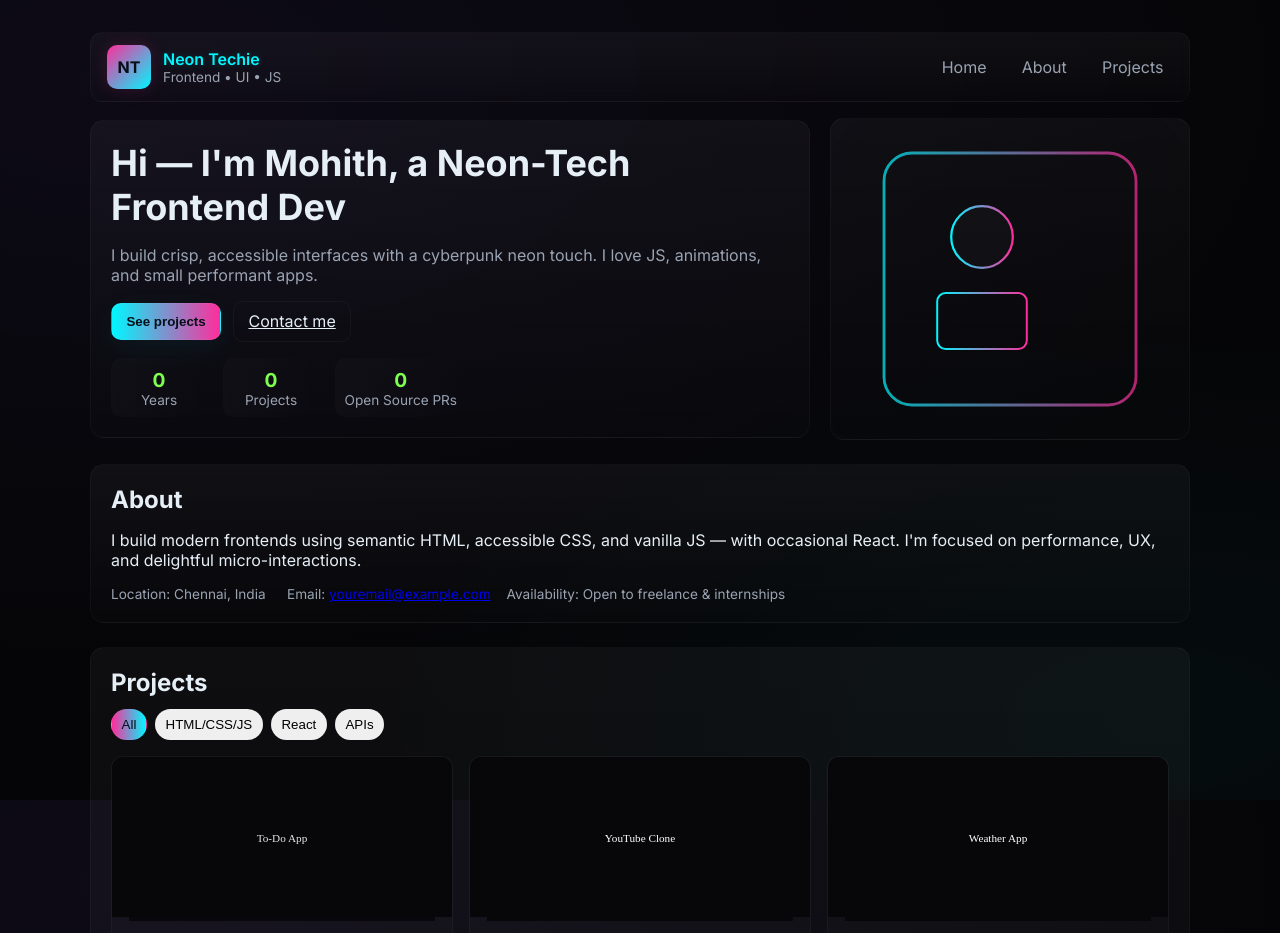
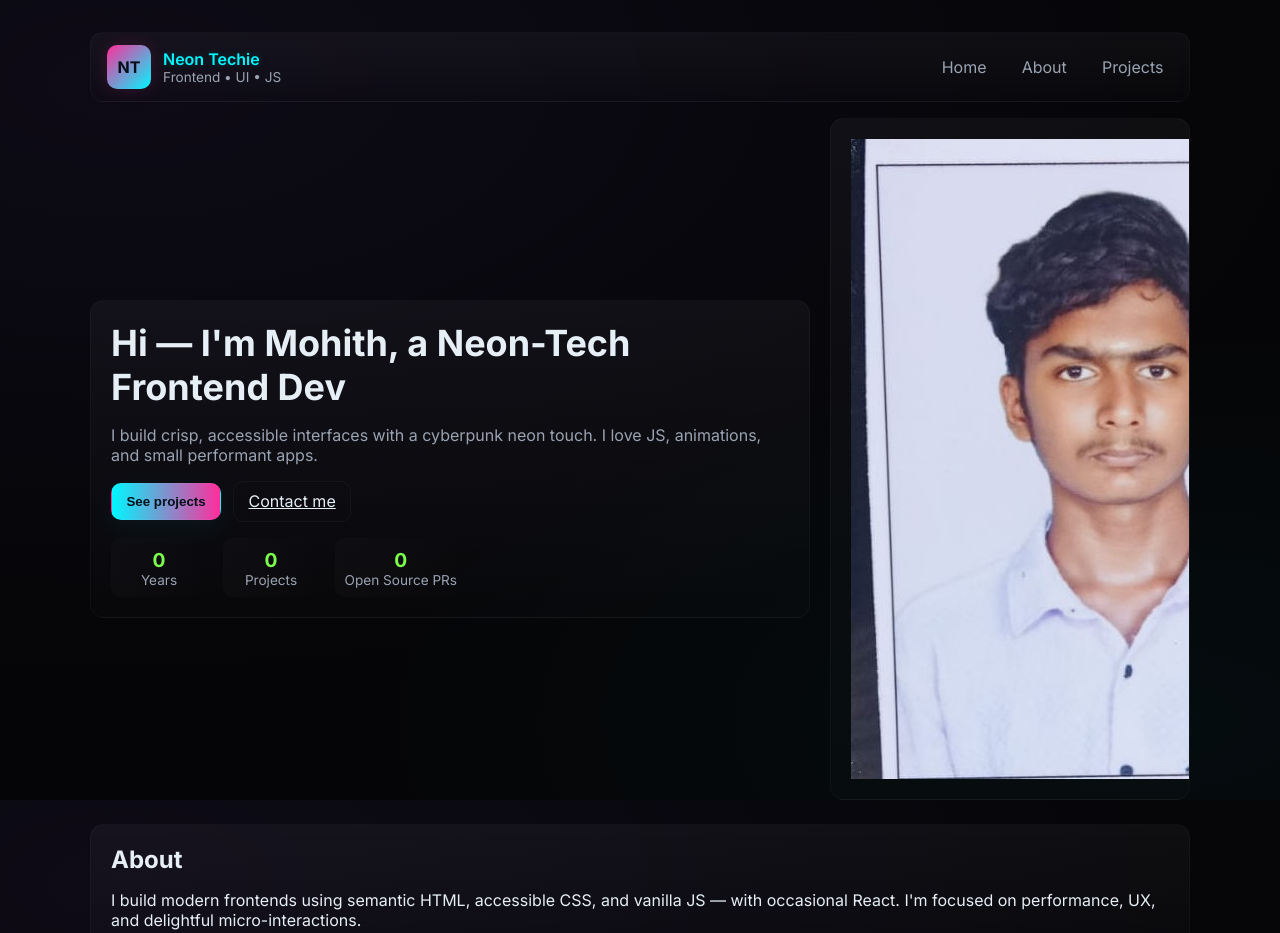
Before and after one commit to Mohtithkanna/Digital-portfolio-neon, a plain HTML site: page index.html in a window 1280 px wide. Shown: the top 933 px of the page. Drawn offline with Linux system fonts and the light colour scheme.

Commit message:
Update index.html

```diff
--- a/index.html
+++ b/index.html
@@ -152,20 +152,8 @@ footer{margin-top:2rem;padding:1rem;text-align:center;color:var(--muted);font-si
 </div>
 
 <aside class="card avatar glass" aria-hidden>
-  <!-- Simple neon SVG illustration -->
-  <svg viewBox="0 0 200 200" xmlns="http://www.w3.org/2000/svg" role="img" aria-label="Neon avatar">
-    <defs>
-      <linearGradient id="g1" x1="0" x2="1">
-        <stop offset="0" stop-color="#00f7ff"/>
-        <stop offset="1" stop-color="#ff2d9c"/>
-      </linearGradient>
-    </defs>
-    <rect x="10" y="10" width="180" height="180" rx="20" fill="none" stroke="url(#g1)" stroke-width="2" opacity="0.7"/>
-    <g transform="translate(30,40)">
-      <circle cx="50" cy="30" r="22" fill="rgba(255,255,255,0.02)" stroke="url(#g1)" stroke-width="1.6"/>
-      <rect x="18" y="70" width="64" height="40" rx="6" fill="none" stroke="url(#g1)" stroke-width="1.4"/>
-    </g>
-  </svg>
+  <img src="profile.jpg" alt="profile.img">
+
 </aside>
 
   </section>    <section id="about" class="section">
```
